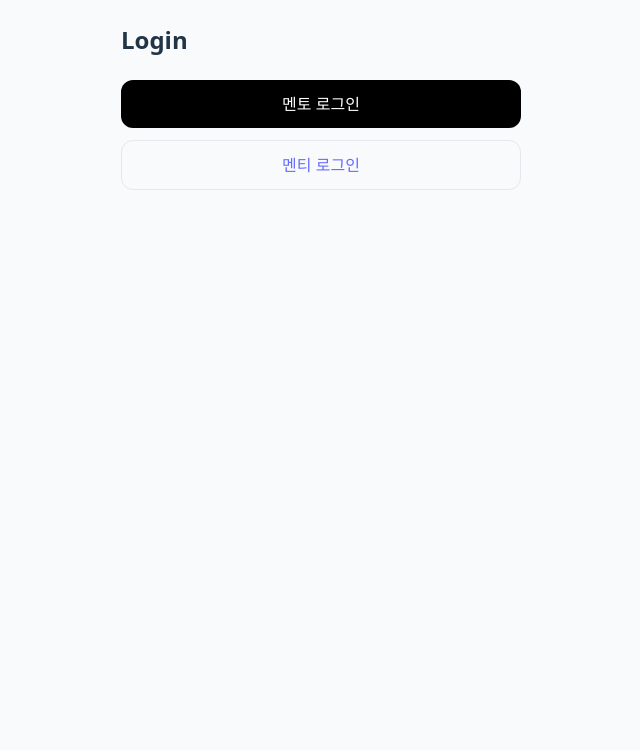
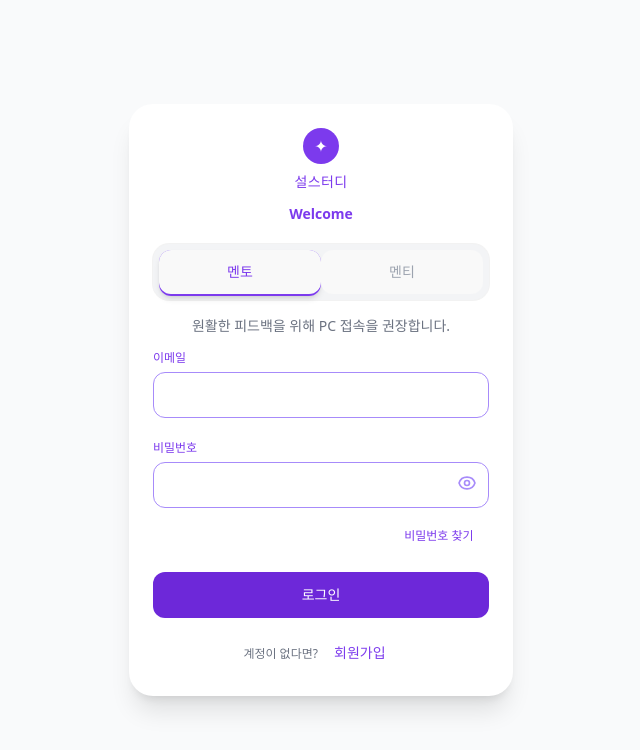
Before and after one commit to D-ev-Rabbit/FE, a React (Vite) app: page /auth/login in a window 1280 px wide. Shown: the top 750 px of the page, without its empty margins (319-959 px from the left). Built offline with nearby package versions, Linux system fonts and the light colour scheme.

Commit message:
feat: 로그인 UI 구성 완료

```diff
--- a/src/pages/auth/LoginPage.tsx
+++ b/src/pages/auth/LoginPage.tsx
@@ -1,16 +1,198 @@
-import { Link } from "react-router-dom";
+import { useState } from "react";
+import { useNavigate } from "react-router-dom";
+import { HiOutlineEye, HiOutlineEyeOff } from "react-icons/hi";
 
 export default function LoginPage() {
+  const navigate = useNavigate();
+
+  const [role, setRole] = useState<"mentor" | "mentee">("mentor");
+  const [email, setEmail] = useState("");
+  const [password, setPassword] = useState("");
+  const [showPw, setShowPw] = useState(false);
+  const [error, setError] = useState<string | null>(null);
+
+  const handleLogin = () => {
+    if (!email || !password) {
+      setError("이메일 또는 비밀번호를 확인해주세요.");
+      return;
+    }
+
+    if (role === "mentor") navigate("/mentor/home");
+    else navigate("/mentee/home");
+  };
+
   return (
-    <div className="mx-auto max-w-md p-6">
-      <h1 className="text-2xl font-bold">Login</h1>
-      <div className="mt-6 grid gap-3">
-        <Link to="/mentor/home" className="rounded-xl bg-black p-3 text-center text-white">
-          멘토 로그인
-        </Link>
-        <Link to="/mentee/home" className="rounded-xl border p-3 text-center">
-          멘티 로그인
-        </Link>
+    <div className="flex min-h-dvh items-center justify-center bg-gray-50 px-4">
+      <div className="w-full max-w-sm rounded-3xl bg-white p-6 shadow-xl">
+
+        {/* 아바타 */}
+        <div className="mx-auto mb-3 flex flex-col items-center justify-center gap-2 ">
+          <div className="flex h-9 w-9 items-center justify-center rounded-full bg-violet-600 text-white">
+            ✦
+          </div>
+          <div className="text-sm font-bold tracking-wide text-violet-600">
+            설스터디
+          </div>
+        </div>
+
+
+        {/* Welcome */}
+        <div className="text-center mb-5">
+          <p className="text-sm font-semibold text-violet-600">Welcome</p>
+        </div>
+
+        {/* 멘토 / 멘티 토글 */}
+        <div
+          className="
+      relative grid grid-cols-2 items-center
+      rounded-2xl p-1.5
+      bg-gray-100
+      ring-1 ring-black/5
+    "
+        >
+          {/* 선택된 pill */}
+          <div
+            className={`
+        absolute top-1.5 left-1.5
+        h-[calc(100%-10px)] w-[calc(50%-6px)]
+        rounded-xl
+        bg-gradient-to-b from-violet-500 to-violet-600
+        shadow-md
+        transition-transform duration-300 ease-out
+        ${role === "mentee" ? "translate-x-full" : "translate-x-0"}
+      `}
+          />
+
+          {/* 멘토 */}
+          <button
+            type="button"
+            onClick={() => setRole("mentor")}
+            className={`
+        relative z-10 h-11 rounded-xl
+        text-sm font-semibold transition-all duration-200
+        active:scale-[0.97]
+        ${role === "mentor"
+                ? "text-violet-600 font-bold"
+                : "text-gray-400 hover:text-gray-600"
+              }
+      `}
+          >
+            멘토
+          </button>
+
+          {/* 멘티 */}
+          <button
+            type="button"
+            onClick={() => setRole("mentee")}
+            className={`
+        relative z-10 h-11 rounded-xl
+        text-sm font-semibold transition-all duration-200
+        active:scale-[0.97]
+        ${role === "mentee"
+                ? "text-violet-600 font-bold"
+                : "text-gray-400 hover:text-gray-600"
+              }`}>
+            멘티
+          </button>
+        </div>
+
+
+        {/* 상단 안내 (멘토 선택 시만) */}
+        {role === "mentor" && (
+          <div
+            className={`
+      mt-4 text-center text-sm text-gray-500
+      transition-all duration-300 ease-out
+      ${role === "mentor"
+                ? "opacity-100 translate-y-0"
+                : "opacity-0 -translate-y-2 h-0 overflow-hidden"
+              }
+    `}
+          >
+            원활한 피드백을 위해 PC 접속을 권장합니다.
+          </div>
+        )}
+
+        {/* 입력 */}
+        <div className="mt-2 space-y-4">
+          <div>
+            <label className="text-xs font-medium text-violet-600">이메일</label>
+            <input
+              value={email}
+              onChange={(e) => setEmail(e.target.value)}
+              className="mt-1 w-full rounded-xl border border-violet-400 px-4 py-3 text-sm outline-none focus:ring-2 focus:ring-violet-200"
+            />
+          </div>
+
+          <div>
+            <label className="text-xs font-medium text-violet-600">
+              비밀번호
+            </label>
+            <div className="relative">
+              <input
+                type={showPw ? "text" : "password"}
+                value={password}
+                onChange={(e) => setPassword(e.target.value)}
+                className="mt-1 w-full rounded-xl border border-violet-400 px-4 py-3 pr-10 text-sm outline-none focus:ring-2 focus:ring-violet-200"
+              />
+              <button
+                type="button"
+                onClick={() => setShowPw((v) => !v)}
+                className="absolute right-3 top-1/2 -translate-y-1/2
+                    bg-transparent p-0
+                    border-none outline-none
+                    focus:outline-none focus:ring-0"
+              >
+                {showPw ? (
+                  <HiOutlineEyeOff className="h-5 w-5 text-violet-400" />
+                ) : (
+                  <HiOutlineEye className="h-5 w-5 text-violet-400" />
+                )}
+              </button>
+
+            </div>
+          </div>
+
+          {error && (
+            <div className="rounded-xl bg-red-50 px-3 py-2 text-xs text-red-600">
+              {error}
+            </div>
+          )}
+        </div>
+
+        {/* 비밀번호 찾기 (테두리 제거) */}
+        <div className="mt-3 text-right">
+          <button
+            type="button"
+            className="text-xs text-violet-600 bg-white hover:underline focus:border-transparent focus:outline-none focus:ring-0 hover:border-transparent hover:underline"
+          >
+            비밀번호 찾기
+          </button>
+        </div>
+
+        {/* 로그인 */}
+        <button
+          onClick={handleLogin}
+          className="mt-5 w-full rounded-xl bg-violet-700 py-3 text-sm font-semibold text-white hover:bg-violet-800"
+        >
+          로그인
+        </button>
+
+        {/* 회원가입 (테두리 제거) */}
+        <div className="mt-4 text-center text-xs text-gray-500">
+          계정이 없다면?{" "}
+          <button
+            type="button"
+            className="
+              rounded-xl px-3 py-2 text-sm font-semibold text-violet-600
+              bg-white
+              hover:border-transparent hover:underline
+              focus:border-transparent focus:outline-none focus:ring-0
+              active:border-transparent
+              transition">
+            회원가입
+          </button>
+        </div>
       </div>
     </div>
   );
```
